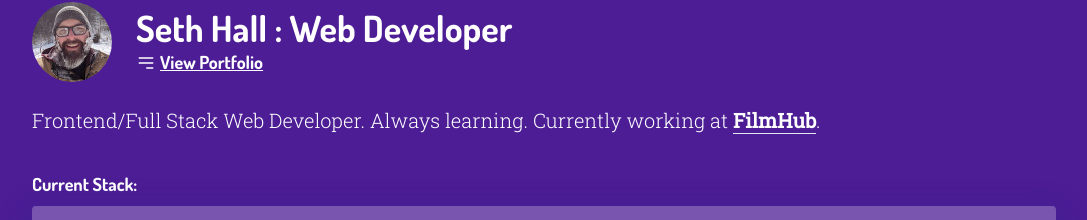
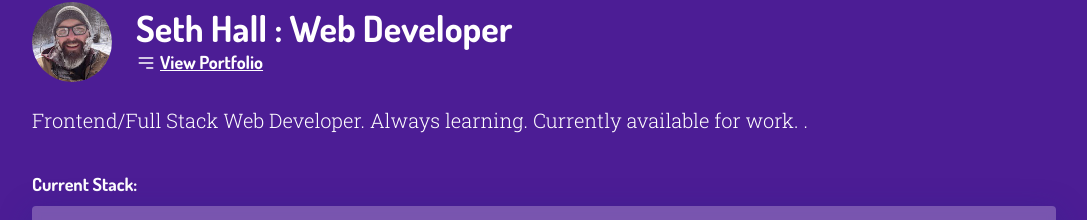
Before and after one commit to sethburtonhall/home-v2, a Next.js app: page / in a window 1280 px wide. Shown: the part 186-406 px from the top of the page, without its empty margins (96-1183 px from the left). Built offline with nearby package versions, Linux system fonts and the light colour scheme; what tailwindcss-debug-screens would draw is missing.

Commit message:
edits job and work status

```diff
--- a/components/Code.tsx
+++ b/components/Code.tsx
@@ -64,15 +64,7 @@ export default function Code() {
       </div>
 
       <p className="font-serif text-base font-light lg:text-xl pb-9">
-        Frontend/Full Stack Web Developer. Always learning. Currently working at{' '}
-        <a
-          href="https://filmhub.com/"
-          target="_blank"
-          rel="noopener noreferrer"
-          className="font-bold border-b hover:text-blue-400"
-        >
-          FilmHub
-        </a>
+        Frontend/Full Stack Web Developer. Always learning. Currently available for work.
         .
       </p>
 
--- a/components/Resume.tsx
+++ b/components/Resume.tsx
@@ -34,16 +34,7 @@ export default function Resume() {
         </div>
 
         <p className="font-serif text-base font-light lg:text-lg">
-          I am a web developer currently working at{' '}
-          <a
-            href="https://filmhub.com/"
-            target="_blank"
-            rel="noopener noreferrer"
-            className="font-bold text-pink-500"
-          >
-            FilmHub
-          </a>
-          . I favor React, NextJS, Jamstack and serverless, but I am always
+          I am a front end/full stack web developer. I favor React, NextJS, Jamstack and serverless, but I am always
           learning and can adapt to specific project requirements. As a long
           time remote worker, I am capable of collaborating across a variety of
           skills and teams. I possess a strong passion and dedication to coding
--- a/data/data.js
+++ b/data/data.js
@@ -1,12 +1,5 @@
 // TODO: create data for remaning resume sections
 export const experience = [
-  {
-    title: 'Web Developer',
-    company: 'FilmHub - Full Time',
-    date: 'April 2021-Present | Remote',
-    description:
-      'The global marketplace for filmmakers and streaming services - open and free.',
-  },
   {
     title: 'Frontend/Full Stack Web Developer',
     company: 'SoleLife, Inc - Contract',
```
